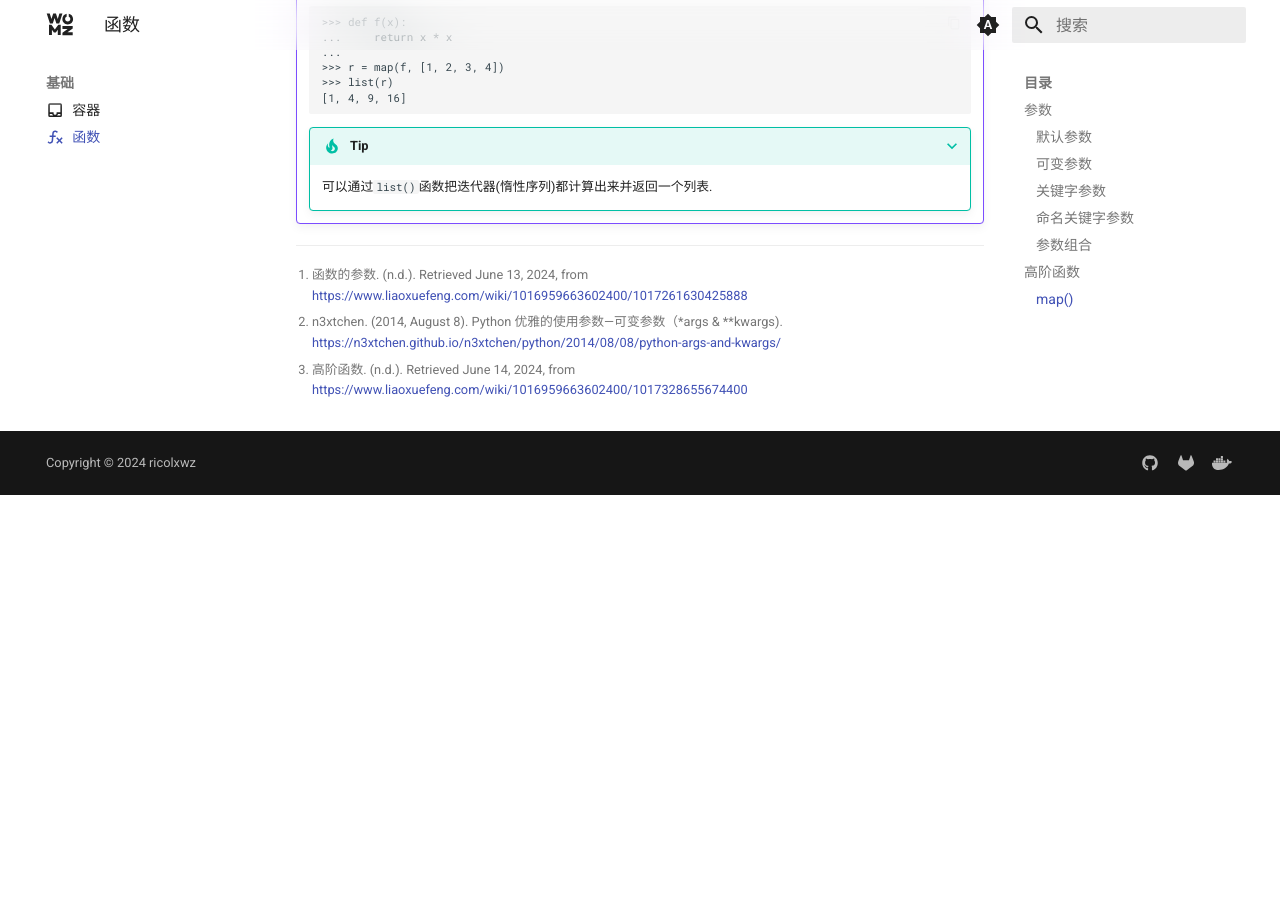
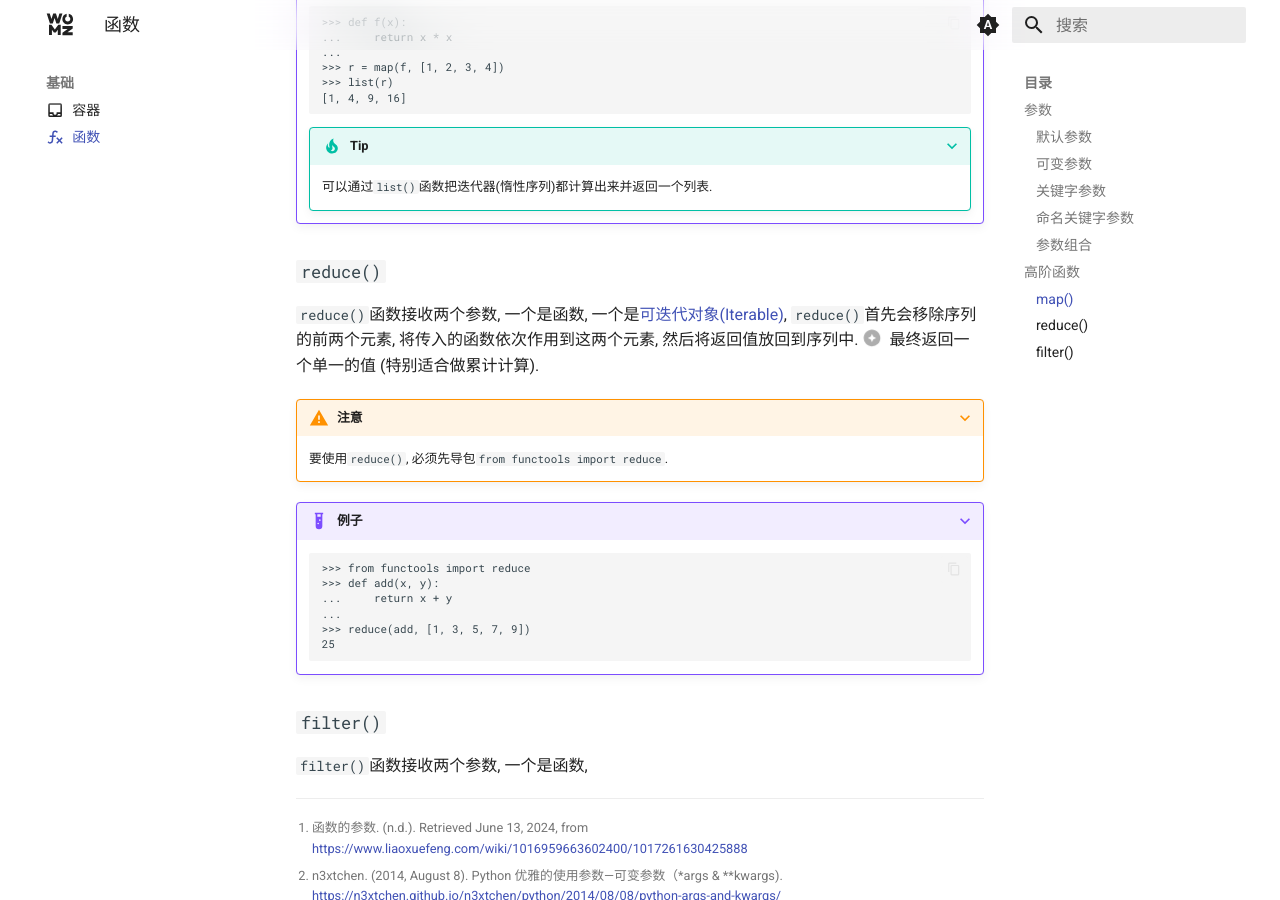
Before and after one commit to sigmax01/py, an MkDocs documentation site: the page built from docs/基础/函数.md, in a window 1280 px wide and 900 px high, scrolled down 3284 px. Built offline with MkDocs 1.6.1 and Material for MkDocs 9.7.7, drawn with Linux system fonts in a browser that asks for light colours; before the commit the page ends 3779 px from its top, so only the background shows below that.

Commit message:
update \345\207\275\346\225\260.md"

````diff
--- a/docs/基础/函数.md
+++ b/docs/基础/函数.md
@@ -265,6 +265,32 @@ icon: material/function-variant
 
         可以通过`list()`函数把迭代器(惰性序列)都计算出来并返回一个列表.
 
+### `reduce()`
+
+`reduce()`函数接收两个参数, 一个是函数, 一个是[可迭代对象(Iterable)](/基础/容器/#迭代器和可迭代对象的区别), `reduce()`首先会移除序列的前两个元素, 将传入的函数依次作用到这两个元素, 然后将返回值放回到序列中.(1) 最终返回一个单一的值 (特别适合做累计计算).
+{ .annotate }
+
+1. 便于方便理解, 原理是否是这样的有待考证.
+
+???+ warning "注意"
+
+    要使用`reduce()`, 必须先导包`from functools import reduce`.
+
+???+ example "例子"
+
+    ```
+    >>> from functools import reduce
+    >>> def add(x, y):
+    ...     return x + y
+    ...
+    >>> reduce(add, [1, 3, 5, 7, 9])
+    25
+    ```
+
+### `filter()`
+
+`filter()`函数接收两个参数, 一个是函数,
+
 
 [^1]: 函数的参数. (n.d.). Retrieved June 13, 2024, from https://www.liaoxuefeng.com/wiki/1016959663602400/1017261630425888
 [^2]: n3xtchen. (2014, August 8). Python 优雅的使用参数—可变参数（*args & **kwargs). https://n3xtchen.github.io/n3xtchen/python/2014/08/08/python-args-and-kwargs/
````
